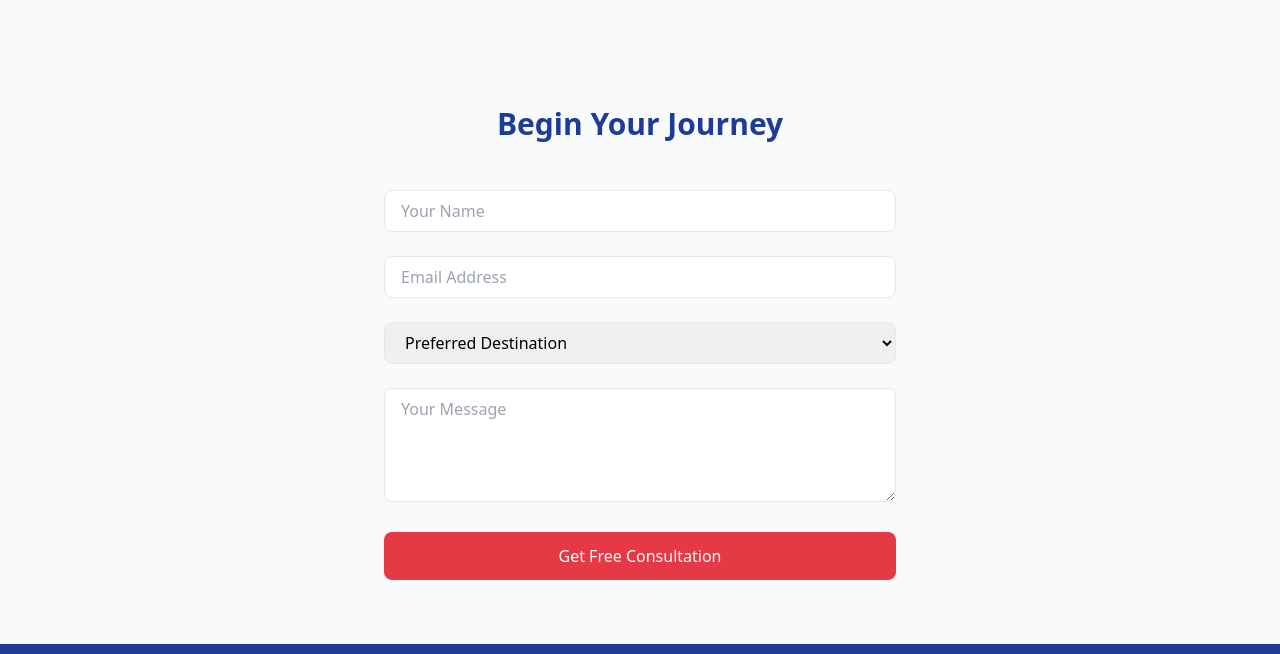
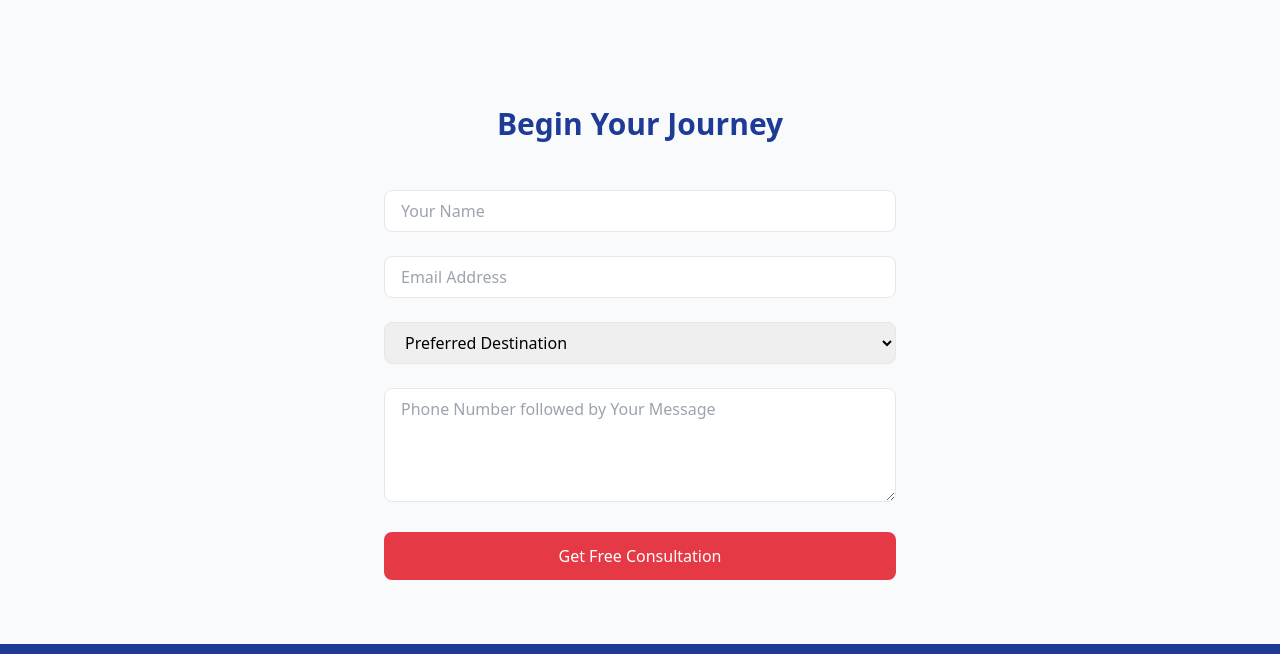
Before and after one commit to ankithreddi/westernadvisor, a plain HTML site: page index.html in a window 1280 px wide. Shown: the part 2006-2660 px from the top of the page. Drawn offline with nearby package versions, Linux system fonts and the light colour scheme.

Commit message:
index.html

```diff
--- a/index.html
+++ b/index.html
@@ -211,7 +211,7 @@
                         </select>
                     </div>
                     <div>
-                        <textarea name="message" placeholder="Your Message" rows="4" required
+                        <textarea name="message" placeholder="Phone Number followed by Your Message" rows="4" required
                                   class="w-full px-4 py-2 rounded-lg border focus:outline-none focus:ring-2 focus:ring-blue-500"></textarea>
                     </div>
                     <button type="submit"
```
